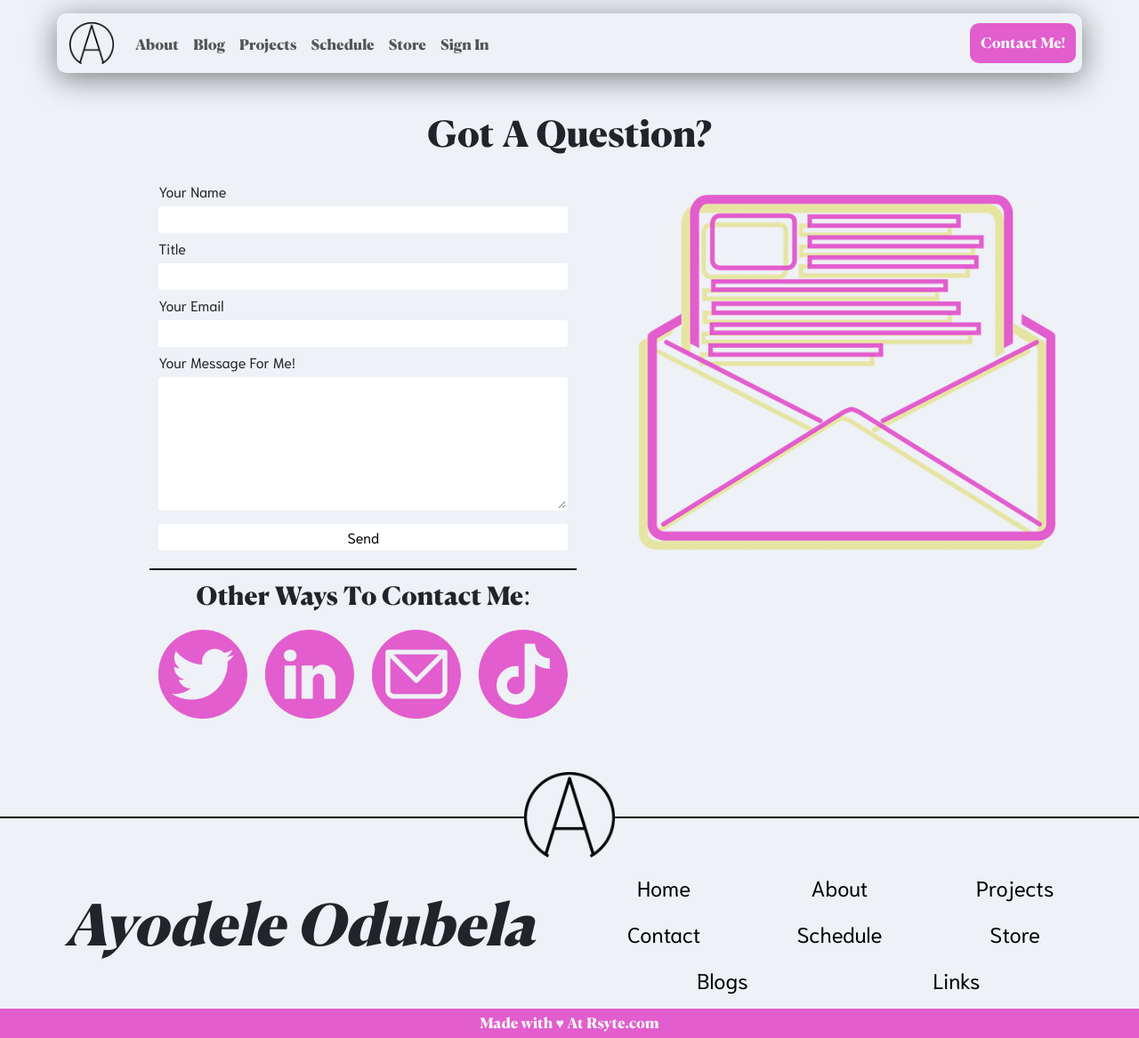
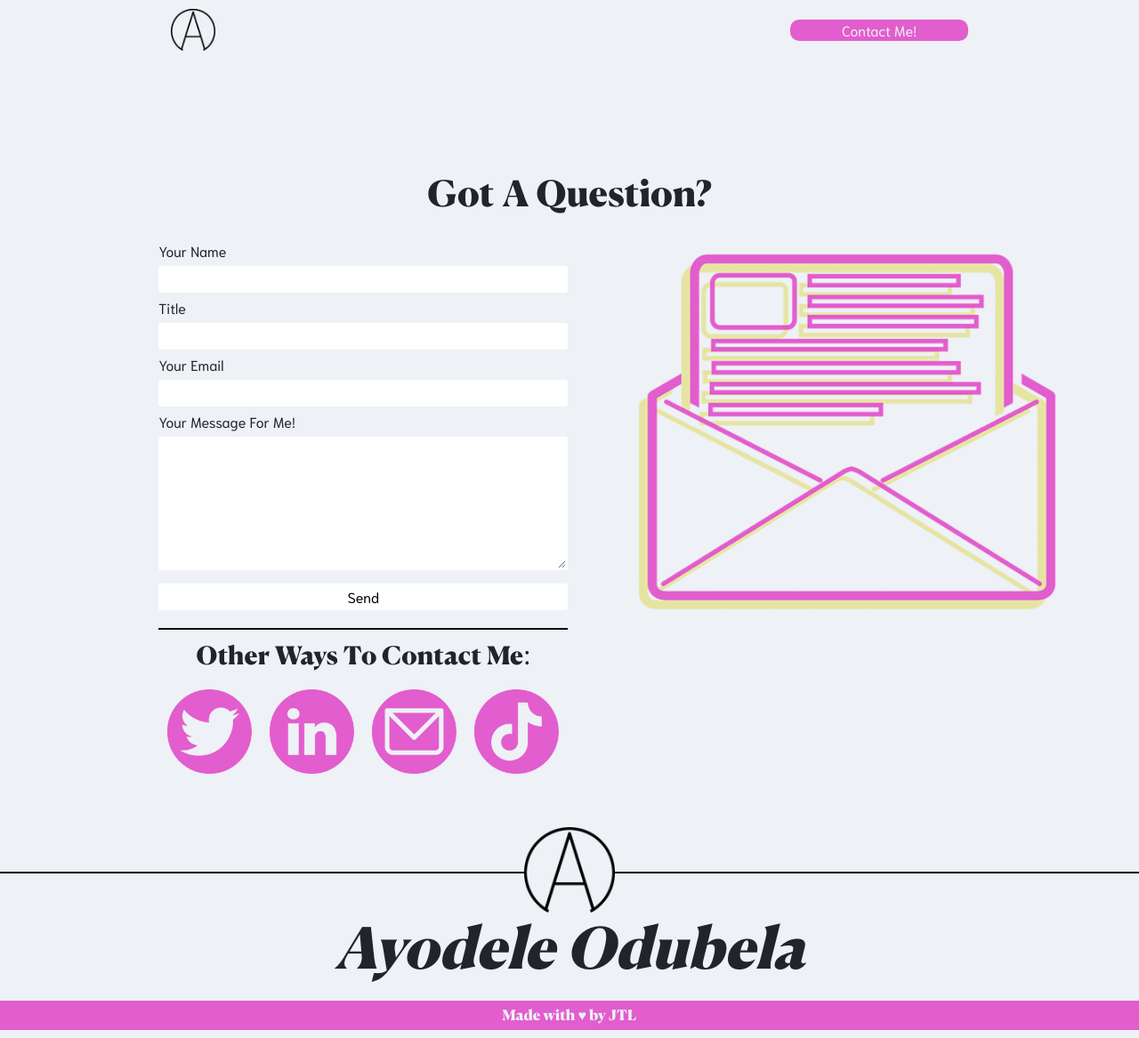
Before and after one commit to JTLovato/AyodelePortfolio, a React (Create React App) app in the folder frontend/: page /contact in a window 1280 px wide. Shown: the whole page at 89% size. Built offline with nearby package versions, Linux system fonts and the light colour scheme.

Commit message:
more basics

```diff
--- a/frontend/src/App.js
+++ b/frontend/src/App.js
@@ -60,7 +60,12 @@ function App() {
       </Helmet>
 
       <header>
-        <Navbar expand='lg' fixed='top'>
+        <Link to='/'>
+          <Navbar.Brand>
+            <img src='../images/logo.png' alt='Logo' />
+          </Navbar.Brand>
+        </Link>
+        {/* <Navbar expand='lg' fixed='top'>
           <div className='nav-header'>
             <Link to='/'>
               <Navbar.Brand>
@@ -135,7 +140,14 @@ function App() {
               </Nav>
             </Navbar.Collapse>
           </div>
-        </Navbar>
+        </Navbar> */}
+        <Link
+          className='nav-link nav-contact-me'
+          id='contact-btn'
+          to='/contact'
+        >
+          Contact Me!
+        </Link>
       </header>
       <ToastContainer position='bottom-center' limit={1} />
 
--- a/frontend/src/components/Footer.js
+++ b/frontend/src/components/Footer.js
@@ -11,7 +11,7 @@ export default function Footer() {
       </div>
       <div className='link-section'>
         <h1 className='italics larger bold'>Ayodele Odubela</h1>
-        <div className='link-list'>
+        {/* <div className='link-list'>
           <Link to='/'>Home</Link>
           <Link to='/about'>About</Link>
           <Link to='/projects'>Projects</Link>
@@ -20,11 +20,11 @@ export default function Footer() {
           <Link to='/store'>Store</Link>
           <Link to='/blogs'>Blogs</Link>
           <Link to='/links'>Links</Link>
-        </div>
+        </div> */}
       </div>
       <section className='ref-link'>
-        <a href='https://www.rsyte.com' target='_blank' rel='noreferrer'>
-          Made with &#9829; At Rsyte.com
+        <a href='https://www.johntlovato.com' target='_blank' rel='noreferrer'>
+          Made with &#9829; by JTL
         </a>
       </section>
     </div>
--- a/frontend/src/index.css
+++ b/frontend/src/index.css
@@ -138,6 +138,11 @@ tr:nth-child(odd) td {
 
 header {
   width: 100%;
+  display: flex;
+  align-items: center;
+  flex-wrap: nowrap;
+  justify-content: space-between;
+  padding: 10px;
 }
 
 .navbar {
@@ -181,6 +186,13 @@ nav .nav-header .navbar-toggler {
   z-index: 10;
 }
 
+.nav-contact-me {
+  width: 200px;
+  display: flex;
+  align-items: center;
+  justify-content: center;
+}
+
 .navbar-brand img {
   width: 50px;
 }
@@ -205,7 +217,6 @@ nav .nav-header .navbar-toggler {
   background: var(--pink);
   color: var(--white);
   border-radius: 10px;
-  padding: 12px 12px 5px;
 }
 
 #contact-btn-main {
@@ -226,7 +237,7 @@ nav .nav-header .navbar-toggler {
 /* Hero-section */
 
 .hero-holder {
-  padding-top: 100px;
+  padding-top: 60px;
   padding-bottom: 60px;
   background: var(--white);
   filter: drop-shadow(0px 6px 17px #0000007c);
@@ -265,6 +276,12 @@ nav .nav-header .navbar-toggler {
 
 .history-section {
   width: 100%;
+  display: flex;
+  justify-content: center;
+}
+
+.window-holder {
+  width: 100%;
 }
 
 .history {
@@ -284,6 +301,11 @@ nav .nav-header .navbar-toggler {
 .history img {
   width: 90%;
   margin: 10px 0;
+}
+
+.history-image-holder {
+  display: flex;
+  justify-content: center;
 }
 
 /* Newletter */
@@ -1072,7 +1094,6 @@ nav .nav-header .navbar-toggler {
 }
 
 .link-icon-holder a {
-  width: 100px;
   margin: 10px;
 }
 
@@ -1222,10 +1243,8 @@ nav .nav-header .navbar-toggler {
     width: 100%;
   }
 
-  #contact-btn {
-    position: absolute;
-    right: 7px;
-    top: 11px;
+  header {
+    padding: 10px 15%;
   }
 
   .hero-holder {
@@ -1309,6 +1328,7 @@ nav .nav-header .navbar-toggler {
     width: 90%;
     margin: 15px 5%;
     border-radius: 10px;
+    max-width: 1200px;
   }
 
   .history-holder {
@@ -1343,8 +1363,8 @@ nav .nav-header .navbar-toggler {
 
   .newsletter-code {
     width: 100%;
-    padding: 0 20%;
     border-radius: 0px;
+    max-width: 1200px;
   }
 
   .link-section {
@@ -1354,7 +1374,7 @@ nav .nav-header .navbar-toggler {
   }
 
   .link-section h1 {
-    width: 50%;
+    /* width: 50%; */
     font-size: 400%;
   }
 
--- a/frontend/src/screens/HomeScreen.js
+++ b/frontend/src/screens/HomeScreen.js
@@ -31,8 +31,8 @@ function HomeScreen() {
           </Link>
         </section>
       </div>
-      <div>
-        <LatestInfoScreen />
+      <div className='window-holder'>
+        {/* <LatestInfoScreen /> */}
         <HistoryScreen />
         <NewsletterScreen />
       </div>
```
